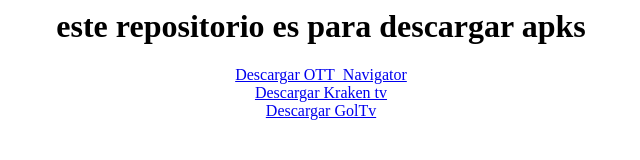
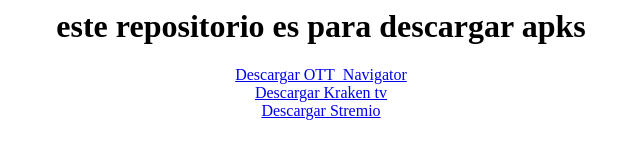
Before and after one commit to BenjaR-dev/apk-librery, a plain HTML site: page index.html in a window 1280 px wide. Shown: the full height of the page, 319-959 px from the left. Drawn offline with Linux system fonts and the light colour scheme.

Commit message:
Update index.html

```diff
--- a/index.html
+++ b/index.html
@@ -2,4 +2,4 @@
 <center><a href="https://www.mediafire.com/file/aprc774kbts71os/OTT_Navigator_IPTV_v1.6.7.3_apkpure.com.apk/file" target="_blank" style="">Descargar OTT_Navigator</a></center>
 <script>alert("este es un repositorio de github con html para descargar apk CREADO POR BENJA RAMIREZ")</script>
 <center><a href="https://www.mediafire.com/file/kupv8xs7qu1li2u/krakentv-v1.6.apk/file" target="_blank" style="">Descargar Kraken tv</a></center>
-<center><a href="https://www.mediafire.com/file/arznzfe1y71lhyw/GolTV+Play_v2.6.1_apkpure.com.apk/file" target="_blank" style="">Descargar GolTv</a></center>
+<center><a href="https://www.mediafire.com/file/4np5byo19aygm9w/com.stremio.one-1.5.6-10194318-x86_64.apk/file" target="_blank" style="">Descargar Stremio</a></center>
```
